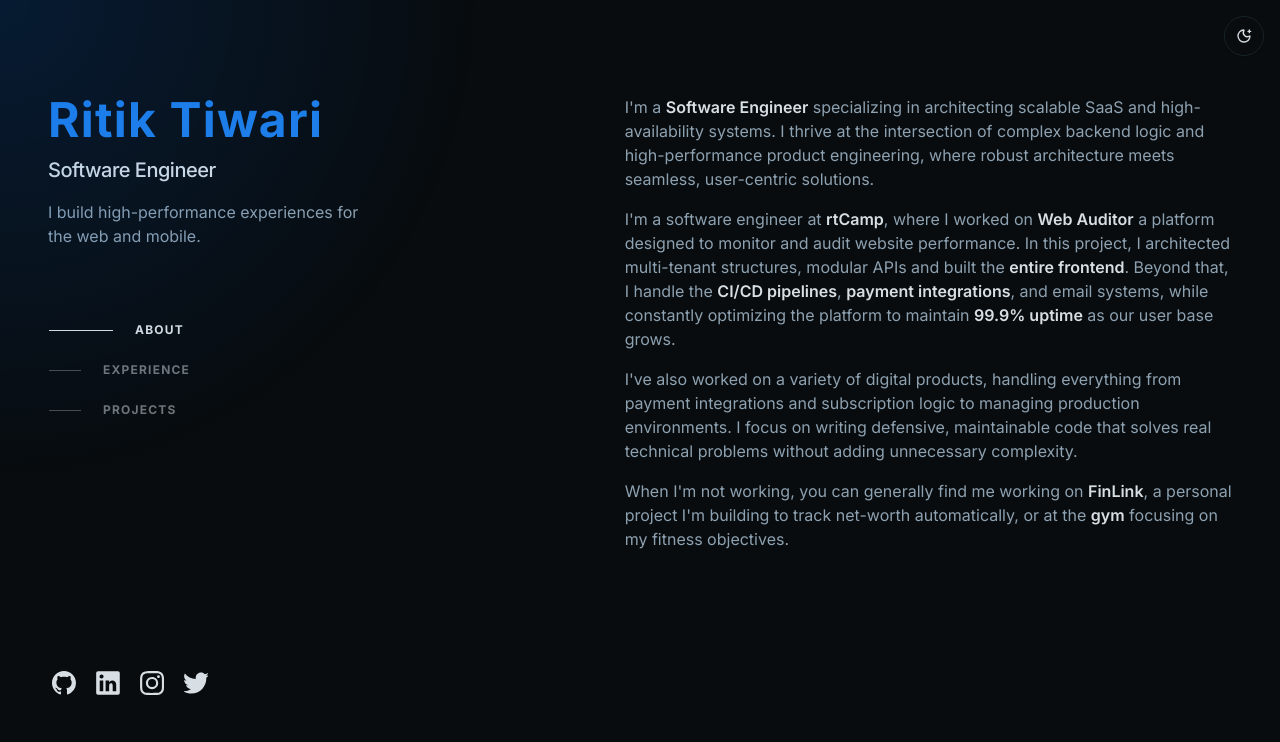
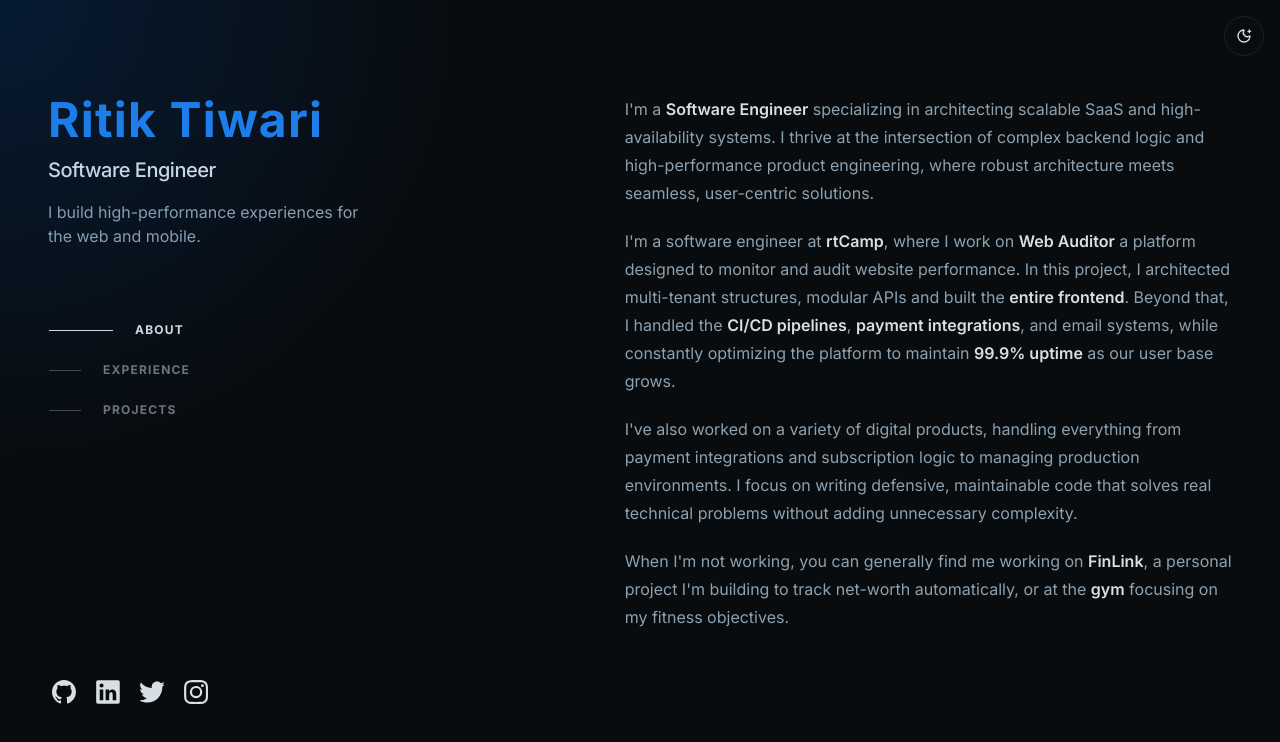
Before and after one commit to theritiktiwari/portfolio, a Next.js app: page / in a window 1280 px wide. Shown: the top 742 px of the page. Built offline with nearby package versions, Linux system fonts and the light colour scheme.

Commit message:
fix: update the about content, social media handle & mouse-glow functionality

```diff
--- a/src/components/about-section.tsx
+++ b/src/components/about-section.tsx
@@ -13,7 +13,7 @@
 				</h2>
 			</div>
 
-			<div className="text-muted-foreground space-y-4">
+			<div className="text-muted-foreground space-y-5 leading-7">
 				<p>
 					I&apos;m a{" "}
 					<span className="text-foreground font-semibold">Software Engineer</span>{" "}
@@ -31,7 +31,7 @@
 					>
 						rtCamp
 					</Link>
-					, where I worked on{" "}
+					, where I work on{" "}
 					<Link
 						href="https://webauditor.io/"
 						rel="noopener noreferrer"
@@ -43,7 +43,7 @@
 					a platform designed to monitor and audit website performance. In this project, I
 					architected multi-tenant structures, modular APIs and built the{" "}
 					<span className="text-foreground font-semibold">entire frontend</span>. Beyond
-					that, I handle the{" "}
+					that, I handled the{" "}
 					<span className="text-foreground font-semibold">CI/CD pipelines</span>,{" "}
 					<span className="text-foreground font-semibold">payment integrations</span>, and
 					email systems, while constantly optimizing the platform to maintain{" "}
--- a/src/components/mouse-glow.tsx
+++ b/src/components/mouse-glow.tsx
@@ -1,28 +1,59 @@
 "use client";
 
-import { useEffect, useState } from "react";
+import { useEffect, useRef, useState } from "react";
 
 export default function MouseGlow() {
 	const [mousePosition, setMousePosition] = useState({ x: 0, y: 0 });
+	const [pageHeight, setPageHeight] = useState(0);
+	const lastPointerPosition = useRef<{ x: number; y: number } | null>(null);
 
 	useEffect(() => {
-		const handleMouseMove = (e: MouseEvent) => {
-			setMousePosition({ x: e.clientX, y: e.clientY });
+		const updatePageHeight = () => {
+			setPageHeight(document.documentElement.scrollHeight);
 		};
 
+		const syncGlowToViewportPointer = () => {
+			const pointer = lastPointerPosition.current;
+
+			if (!pointer) {
+				return;
+			}
+
+			setMousePosition({ x: pointer.x, y: pointer.y + window.scrollY });
+		};
+
+		const handleMouseMove = (e: MouseEvent) => {
+			lastPointerPosition.current = { x: e.clientX, y: e.clientY };
+			syncGlowToViewportPointer();
+		};
+
+		const handleViewportChange = () => {
+			updatePageHeight();
+			syncGlowToViewportPointer();
+		};
+
+		updatePageHeight();
 		window.addEventListener("mousemove", handleMouseMove);
-		return () => window.removeEventListener("mousemove", handleMouseMove);
+		window.addEventListener("resize", handleViewportChange);
+		window.addEventListener("scroll", handleViewportChange);
+
+		return () => {
+			window.removeEventListener("mousemove", handleMouseMove);
+			window.removeEventListener("resize", handleViewportChange);
+			window.removeEventListener("scroll", handleViewportChange);
+		};
 	}, []);
 
 	return (
 		<div
-			className="pointer-events-none fixed inset-0 z-30 transition-opacity duration-300 lg:absolute"
+			className="pointer-events-none fixed inset-x-0 top-0 z-30 transition-opacity duration-300 lg:absolute"
 			style={{
+				height: pageHeight ? `${pageHeight}px` : "100%",
 				background: `radial-gradient(
-          600px at ${mousePosition.x}px ${mousePosition.y}px,
-          var(--mouse-glow),
-          transparent 80%
-        )`,
+					600px at ${mousePosition.x}px ${mousePosition.y}px,
+					var(--mouse-glow),
+					transparent 80%
+				)`,
 			}}
 		/>
 	);
--- a/src/components/sidebar.tsx
+++ b/src/components/sidebar.tsx
@@ -13,10 +13,18 @@
 ];
 
 const socialLinks = [
-	{ icon: socialIcons.github, href: "https://github.com", label: "GitHub" },
-	{ icon: socialIcons.linkedin, href: "https://linkedin.com", label: "LinkedIn" },
-	{ icon: socialIcons.instagram, href: "https://instagram.com", label: "Instagram" },
-	{ icon: socialIcons.twitter, href: "https://twitter.com", label: "Twitter" },
+	{ icon: socialIcons.github, href: "https://github.com/theritiktiwari", label: "GitHub" },
+	{
+		icon: socialIcons.linkedin,
+		href: "https://linkedin.com/in/theritiktiwari",
+		label: "LinkedIn",
+	},
+	{ icon: socialIcons.twitter, href: "https://twitter.com/theritiktiwari", label: "Twitter" },
+	{
+		icon: socialIcons.instagram,
+		href: "https://instagram.com/theritiktiwari",
+		label: "Instagram",
+	},
 ];
 
 export default function Sidebar() {
```
